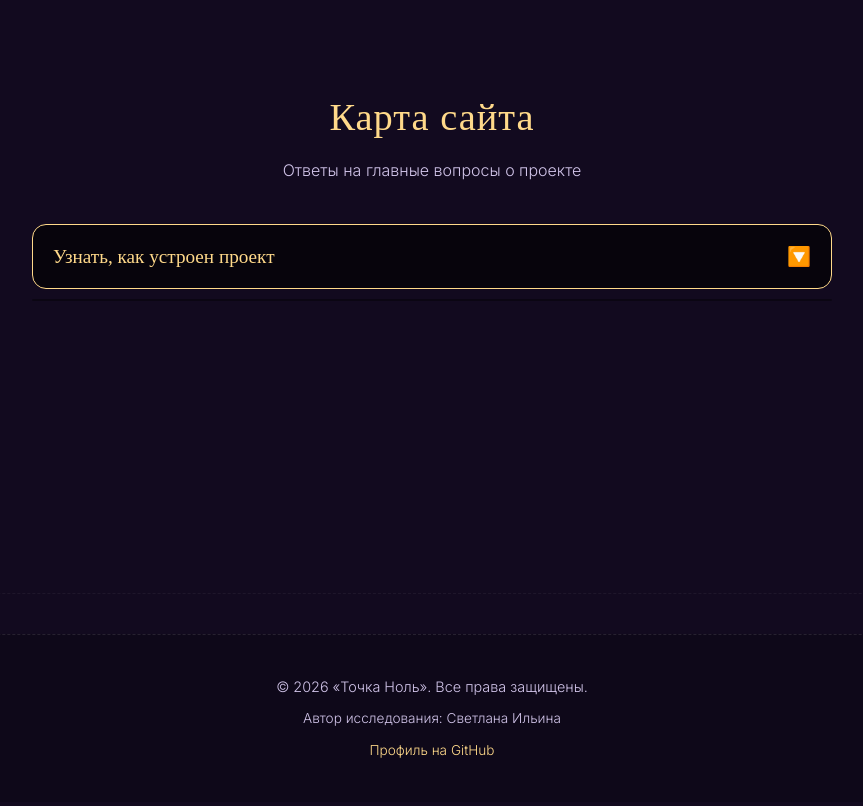
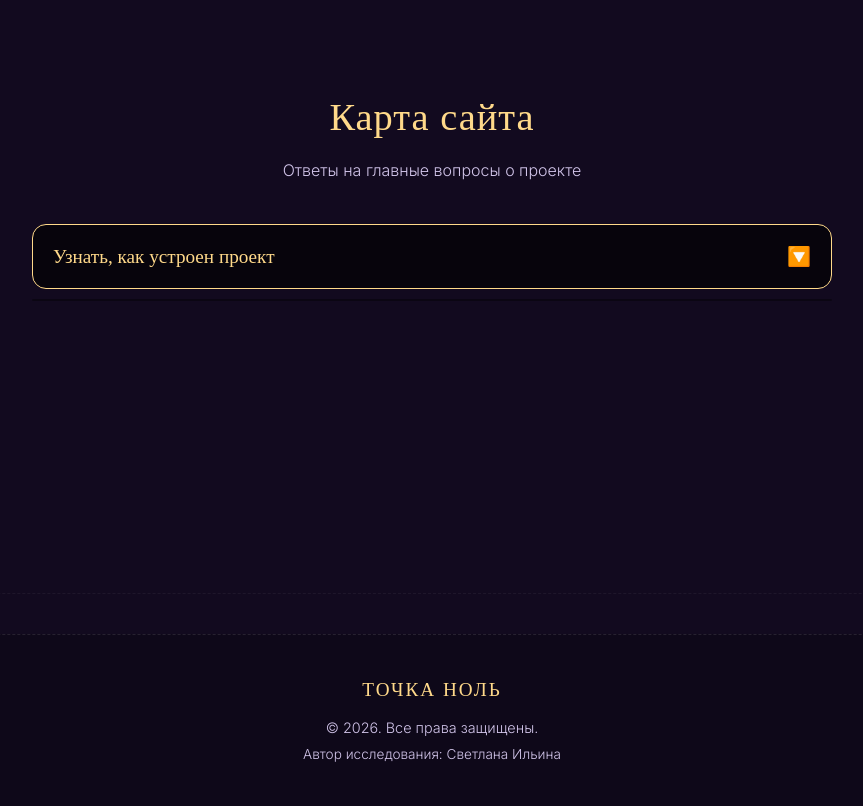
Before and after one commit to astrologdguta/tochka-nol, a plain HTML site: page index.html in a window 1280 px wide. Shown: the part 8057-8863 px from the top of the page, without its empty margins (208-1071 px from the left). Drawn offline with Linux system fonts and the light colour scheme; a web font is replaced by a local one.

Commit message:
Add files via upload

```diff
--- a/index.html
+++ b/index.html
@@ -1656,11 +1656,9 @@
 
 <!-- ПОДВАЛ САЙТА -->
     <footer style="width: 100%; padding: 40px 20px; text-align: center; border-top: 1px dashed rgba(255,255,255,0.1); background: rgba(0,0,0,0.2); margin-top: 40px;">
-        <p style="color: var(--muted); font-size: 0.9rem; margin-bottom: 10px;">© 2026 «Точка Ноль». Все права защищены.</p>
-        <p style="color: var(--muted); font-size: 0.85rem; margin-bottom: 10px;">Автор исследования: Светлана Ильина</p>
-        <p style="font-size: 0.85rem;">
-            <a href="https://github.com/astrologdguta" target="_blank" style="color: var(--gold); text-decoration: none; transition: 0.3s;" onmouseover="this.style.color='var(--blue)'" onmouseout="this.style.color='var(--gold)'">Профиль на GitHub</a>
-        </p>
+        <p style="color: var(--gold); font-family: var(--font-title); font-size: 1.2rem; margin-bottom: 10px; letter-spacing: 2px;">ТОЧКА НОЛЬ</p>
+        <p style="color: var(--muted); font-size: 0.9rem; margin-bottom: 5px;">© 2026. Все права защищены.</p>
+        <p style="color: var(--muted); font-size: 0.85rem;">Автор исследования: Светлана Ильина</p>
     </footer>
 </body>
 </html>
```
